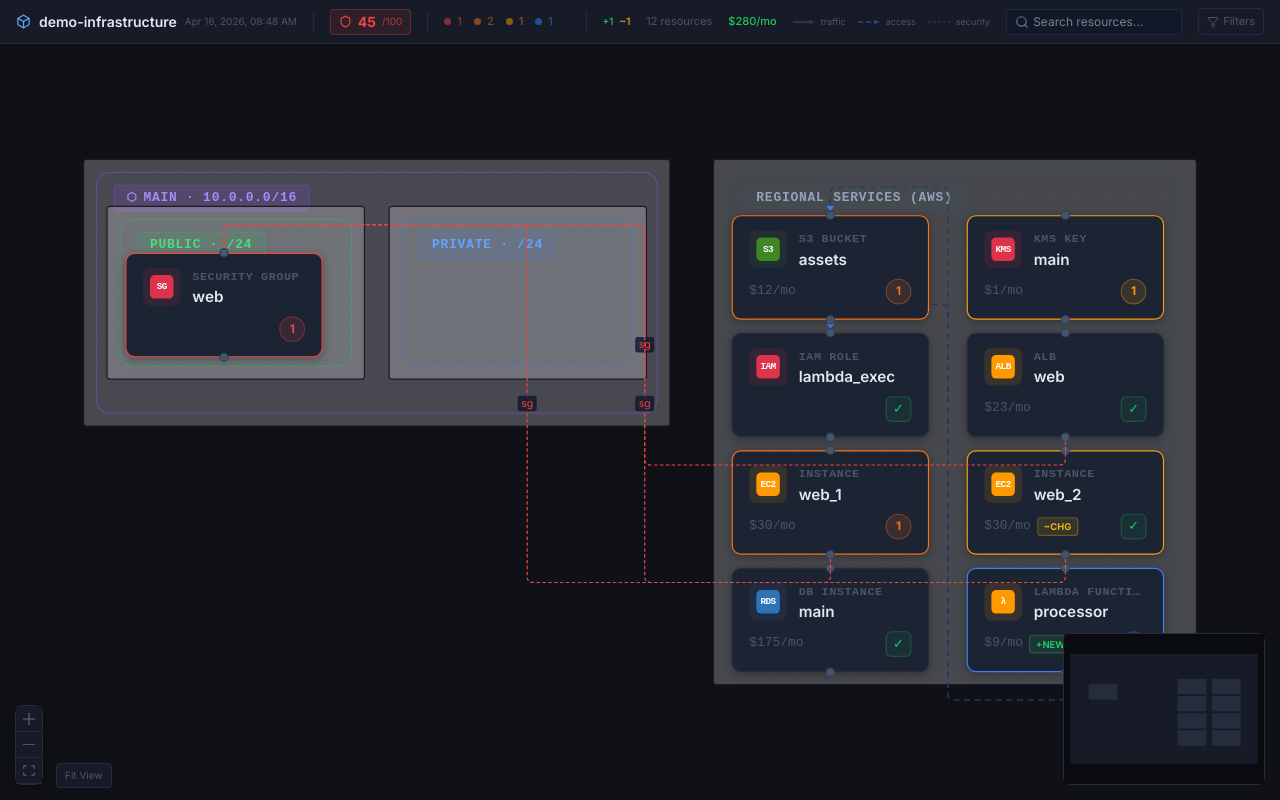
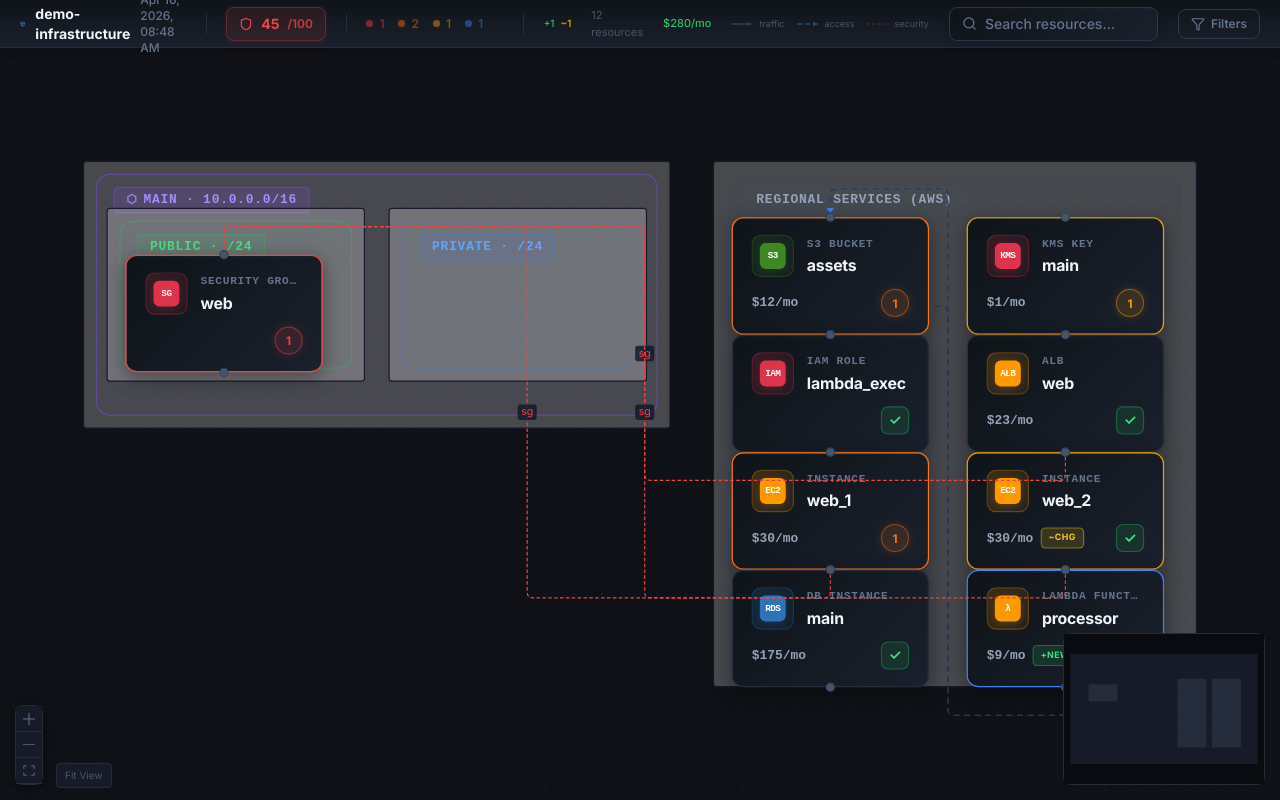
Before and after one commit to sairintechnologycom/infracanvas, a React (Vite) app in the folder viewer/: page / in a window 1280 px wide. Built offline with nearby package versions, Linux system fonts and the light colour scheme.

Commit message:
Polish viewer node and summary styling

```diff
--- a/viewer/src/components/ResourceNode.tsx
+++ b/viewer/src/components/ResourceNode.tsx
@@ -55,38 +55,39 @@ function ResourceNodeComponent({ data, selected }: ResourceNodeProps) {
 
       <div
         style={{
-          background: '#1c2333',
-          border: `1px ${isShadow ? 'dashed' : 'solid'} ${borderColor}`,
-          borderRadius: 8,
-          padding: '12px 14px',
-          opacity: isDeleted ? 0.4 : 1,
+          background: 'linear-gradient(135deg, #0f1419 0%, #1a202c 100%)',
+          border: `1.5px ${isShadow ? 'dashed' : 'solid'} ${borderColor}`,
+          borderRadius: 10,
+          padding: '14px 16px',
+          opacity: isDeleted ? 0.5 : 1,
           boxShadow: selected
-            ? `0 0 0 1px ${borderColor}, 0 4px 24px rgba(0,0,0,0.5)`
-            : '0 2px 8px rgba(0,0,0,0.3)',
-          transition: 'border-color 0.15s, box-shadow 0.15s, transform 0.15s',
+            ? `0 0 0 2px ${borderColor}66, 0 8px 32px rgba(0,0,0,0.6), inset 0 1px 2px rgba(255,255,255,0.05)`
+            : '0 4px 16px rgba(0,0,0,0.4), inset 0 1px 2px rgba(255,255,255,0.03)',
+          transition: 'all 0.2s cubic-bezier(0.4, 0, 0.2, 1)',
         }}
         onMouseEnter={e => {
-          (e.currentTarget as HTMLDivElement).style.borderColor = 'rgba(255,255,255,0.2)';
-          (e.currentTarget as HTMLDivElement).style.transform = 'translateY(-1px)';
-          (e.currentTarget as HTMLDivElement).style.boxShadow = '0 4px 24px rgba(0,0,0,0.4)';
+          (e.currentTarget as HTMLDivElement).style.borderColor = borderColor;
+          (e.currentTarget as HTMLDivElement).style.transform = 'translateY(-2px)';
+          (e.currentTarget as HTMLDivElement).style.boxShadow = `0 0 0 2px ${borderColor}66, 0 12px 40px rgba(0,0,0,0.5), inset 0 1px 2px rgba(255,255,255,0.05)`;
         }}
         onMouseLeave={e => {
           (e.currentTarget as HTMLDivElement).style.borderColor = borderColor;
           (e.currentTarget as HTMLDivElement).style.transform = 'translateY(0)';
           (e.currentTarget as HTMLDivElement).style.boxShadow = selected
-            ? `0 0 0 1px ${borderColor}, 0 4px 24px rgba(0,0,0,0.5)`
-            : '0 2px 8px rgba(0,0,0,0.3)';
+            ? `0 0 0 2px ${borderColor}66, 0 8px 32px rgba(0,0,0,0.6), inset 0 1px 2px rgba(255,255,255,0.05)`
+            : '0 4px 16px rgba(0,0,0,0.4), inset 0 1px 2px rgba(255,255,255,0.03)';
         }}
       >
         {/* Header: icon box + meta */}
-        <div style={{ display: 'flex', alignItems: 'center', gap: 10, marginBottom: 8 }}>
+        <div style={{ display: 'flex', alignItems: 'center', gap: 11, marginBottom: 10 }}>
           {/* Icon box */}
           <div
             style={{
-              width: 32,
-              height: 32,
-              borderRadius: 6,
-              background: `${svc.color}1F`,
+              width: 36,
+              height: 36,
+              borderRadius: 8,
+              background: `linear-gradient(135deg, ${svc.color}2F 0%, ${svc.color}10 100%)`,
+              border: `1px solid ${svc.color}40`,
               display: 'flex',
               alignItems: 'center',
               justifyContent: 'center',
@@ -95,18 +96,19 @@ function ResourceNodeComponent({ data, selected }: ResourceNodeProps) {
           >
             <div
               style={{
-                width: 20,
-                height: 20,
-                borderRadius: 4,
+                width: 22,
+                height: 22,
+                borderRadius: 5,
                 background: svc.color,
                 display: 'flex',
                 alignItems: 'center',
                 justifyContent: 'center',
                 fontSize: svc.label.length > 3 ? 6 : 8,
-                fontWeight: 800,
+                fontWeight: 900,
                 fontFamily: 'ui-monospace, monospace',
                 color: '#ffffff',
                 letterSpacing: '-0.5px',
+                boxShadow: `0 2px 8px ${svc.color}40`,
               }}
             >
               {svc.label}
@@ -117,13 +119,13 @@ function ResourceNodeComponent({ data, selected }: ResourceNodeProps) {
           <div style={{ minWidth: 0, flex: 1 }}>
             <div
               style={{
-                fontSize: 10,
-                fontWeight: 600,
+                fontSize: 9.5,
+                fontWeight: 700,
                 fontFamily: 'ui-monospace, monospace',
-                color: '#4a5568',
-                letterSpacing: '0.5px',
+                color: '#64748b',
+                letterSpacing: '0.6px',
                 textTransform: 'uppercase',
-                marginBottom: 2,
+                marginBottom: 3,
                 overflow: 'hidden',
                 textOverflow: 'ellipsis',
                 whiteSpace: 'nowrap',
@@ -133,13 +135,14 @@ function ResourceNodeComponent({ data, selected }: ResourceNodeProps) {
             </div>
             <div
               style={{
-                fontSize: 13,
-                fontWeight: 600,
-                color: '#e2e8f0',
+                fontSize: 13.5,
+                fontWeight: 700,
+                color: '#f1f5f9',
                 overflow: 'hidden',
                 textOverflow: 'ellipsis',
                 whiteSpace: 'nowrap',
-                lineHeight: 1.2,
+                lineHeight: 1.3,
+                letterSpacing: '-0.2px',
               }}
               title={data.id}
             >
@@ -150,13 +153,14 @@ function ResourceNodeComponent({ data, selected }: ResourceNodeProps) {
 
         {/* Footer: cost + drift + finding badge */}
         <div style={{ display: 'flex', alignItems: 'center', justifyContent: 'space-between' }}>
-          <div style={{ display: 'flex', alignItems: 'center', gap: 5 }}>
+          <div style={{ display: 'flex', alignItems: 'center', gap: 6 }}>
             {data.cost.monthly_usd > 0 && (
               <span
                 style={{
                   fontSize: 11,
                   fontFamily: 'ui-monospace, monospace',
-                  color: '#4a5568',
+                  color: '#94a3b8',
+                  fontWeight: 600,
                 }}
               >
                 ${data.cost.monthly_usd.toFixed(0)}/mo
@@ -165,13 +169,14 @@ function ResourceNodeComponent({ data, selected }: ResourceNodeProps) {
             {isNew && (
               <span
                 style={{
-                  fontSize: 8,
-                  padding: '1px 5px',
-                  borderRadius: 3,
-                  background: 'rgba(34,197,94,0.12)',
-                  color: '#22c55e',
-                  fontWeight: 700,
-                  border: '0.5px solid rgba(34,197,94,0.3)',
+                  fontSize: 7.5,
+                  padding: '2px 6px',
+                  borderRadius: 4,
+                  background: 'rgba(34,197,94,0.15)',
+                  color: '#4ade80',
+                  fontWeight: 800,
+                  border: '1px solid rgba(34,197,94,0.4)',
+                  letterSpacing: '0.3px',
                 }}
               >
                 +NEW
@@ -180,13 +185,14 @@ function ResourceNodeComponent({ data, selected }: ResourceNodeProps) {
             {isChanged && (
               <span
                 style={{
-                  fontSize: 8,
-                  padding: '1px 5px',
-                  borderRadius: 3,
-                  background: 'rgba(234,179,8,0.12)',
-                  color: '#eab308',
-                  fontWeight: 700,
-                  border: '0.5px solid rgba(234,179,8,0.3)',
+                  fontSize: 7.5,
+                  padding: '2px 6px',
+                  borderRadius: 4,
+                  background: 'rgba(250,204,21,0.15)',
+                  color: '#facc15',
+                  fontWeight: 800,
+                  border: '1px solid rgba(250,204,21,0.4)',
+                  letterSpacing: '0.3px',
                 }}
               >
                 ~CHG
@@ -198,18 +204,19 @@ function ResourceNodeComponent({ data, selected }: ResourceNodeProps) {
           {findingCount > 0 && highestSev ? (
             <div
               style={{
-                width: 22,
-                height: 22,
+                width: 24,
+                height: 24,
                 borderRadius: '50%',
-                background: `${severityColors[highestSev]}22`,
-                border: `1px solid ${severityColors[highestSev]}55`,
+                background: `${severityColors[highestSev]}25`,
+                border: `1.5px solid ${severityColors[highestSev]}66`,
                 display: 'flex',
                 alignItems: 'center',
                 justifyContent: 'center',
                 fontSize: 10,
-                fontWeight: 800,
+                fontWeight: 900,
                 color: severityColors[highestSev],
                 flexShrink: 0,
+                boxShadow: `0 0 8px ${severityColors[highestSev]}30`,
               }}
             >
               {findingCount}
@@ -217,16 +224,17 @@ function ResourceNodeComponent({ data, selected }: ResourceNodeProps) {
           ) : (
             <div
               style={{
-                width: 22,
-                height: 22,
-                borderRadius: 5,
-                background: 'rgba(34,197,94,0.08)',
-                border: '1px solid rgba(34,197,94,0.25)',
+                width: 24,
+                height: 24,
+                borderRadius: 6,
+                background: 'rgba(34,197,94,0.12)',
+                border: '1.5px solid rgba(34,197,94,0.35)',
                 display: 'flex',
                 alignItems: 'center',
                 justifyContent: 'center',
-                fontSize: 11,
-                color: '#22c55e',
+                fontSize: 12,
+                fontWeight: 800,
+                color: '#4ade80',
                 flexShrink: 0,
               }}
             >
--- a/viewer/src/components/SearchBar.tsx
+++ b/viewer/src/components/SearchBar.tsx
@@ -5,17 +5,21 @@ export function SearchBar() {
   const searchQuery = useStore(s => s.searchQuery);
   const setSearchQuery = useStore(s => s.setSearchQuery);
   return (
-    <div className="flex items-center gap-1 px-2 py-1 rounded"
-      style={{ background: '#111827', border: '1px solid #1e293b' }}>
-      <Search size={14} aria-hidden={true} style={{ color: '#64748b' }} />
+    <div className="flex items-center gap-2 px-3 py-1.5 rounded-lg transition-all"
+      style={{
+        background: 'linear-gradient(135deg, #0f1419 0%, #1a202c 100%)',
+        border: '1.5px solid #2d3748',
+        boxShadow: '0 2px 8px rgba(0,0,0,0.2), inset 0 1px 2px rgba(255,255,255,0.03)',
+      }}>
+      <Search size={15} aria-hidden={true} style={{ color: '#64748b', flexShrink: 0 }} />
       <input
         type="text"
         aria-label="Search resources"
         placeholder="Search resources..."
         value={searchQuery}
         onChange={(e) => setSearchQuery(e.target.value)}
-        className="bg-transparent text-xs outline-none"
-        style={{ color: '#e2e8f0', width: 140 }}
+        className="bg-transparent text-sm outline-none placeholder-slate-500 font-medium"
+        style={{ color: '#f1f5f9', width: 160 }}
       />
     </div>
   );
--- a/viewer/src/components/SummaryBar.tsx
+++ b/viewer/src/components/SummaryBar.tsx
@@ -35,20 +35,21 @@ export function SummaryBar() {
 
   return (
     <div
-      className="flex items-center gap-4 px-4 shrink-0 z-20"
+      className="flex items-center gap-5 px-5 shrink-0 z-20"
       style={{
-        background: '#161b27',
-        borderBottom: '1px solid #252d3d',
-        height: 44,
+        background: 'linear-gradient(180deg, #0f1419 0%, #1a202c 100%)',
+        borderBottom: '1.5px solid #252d3d',
+        height: 48,
+        boxShadow: '0 2px 8px rgba(0,0,0,0.2)',
       }}
     >
       {/* Project name */}
-      <div className="flex items-center gap-2">
-        <Box size={15} color="#60a5fa" />
-        <span className="text-sm font-semibold" style={{ color: '#e2e8f0' }}>
+      <div className="flex items-center gap-2.5">
+        <Box size={16} color="#60a5fa" />
+        <span className="text-sm font-bold" style={{ color: '#f1f5f9' }}>
           {metadata.project}
         </span>
-        <span className="text-[10px]" style={{ color: '#4a5568' }}>
+        <span className="text-xs" style={{ color: '#64748b', fontWeight: 500 }}>
           {scanDate}
         </span>
       </div>
@@ -58,24 +59,25 @@ export function SummaryBar() {
 
       {/* Score badge */}
       <div
-        className="flex items-center gap-1.5 px-2 py-0.5 rounded"
+        className="flex items-center gap-2 px-3 py-1.5 rounded-lg transition-all"
         style={{
           background: scoreBg,
-          border: `1px solid ${scoreBorder}`,
+          border: `1.5px solid ${scoreBorder}`,
+          boxShadow: `0 2px 8px ${scoreBg}`,
         }}
       >
-        <Shield size={13} color={scoreColor} />
+        <Shield size={14} color={scoreColor} />
         <span className="text-sm font-bold" style={{ color: scoreColor }}>
           {summary.score}
         </span>
-        <span className="text-[10px]" style={{ color: scoreColor, opacity: 0.7 }}>/100</span>
+        <span className="text-xs" style={{ color: scoreColor, opacity: 0.8, fontWeight: 600 }}>/100</span>
       </div>
 
       {/* Separator */}
       <div className="w-px h-5" style={{ background: '#252d3d' }} />
 
-      {/* Finding chips — dot + count, no background */}
-      <div className="flex items-center gap-3">
+      {/* Finding chips — dot + count */}
+      <div className="flex items-center gap-3.5">
         {severityOrder.map(sev => {
           const count = summary.findings[sev] ?? 0;
           const isActive = activeSeverities.includes(sev);
@@ -83,10 +85,10 @@ export function SummaryBar() {
             <button
               key={sev}
               onClick={() => toggleSeverityFilter(sev)}
-              className="flex items-center gap-1.5 text-[11px] font-medium cursor-pointer transition-opacity"
+              className="flex items-center gap-1.5 text-xs font-semibold cursor-pointer transition-all hover:opacity-100"
               style={{
                 color: severityColors[sev],
-                opacity: isActive ? 1 : 0.5,
+                opacity: isActive ? 1 : 0.45,
                 background: 'none',
                 border: 'none',
                 padding: 0,
@@ -100,6 +102,7 @@ export function SummaryBar() {
                   background: severityColors[sev],
                   display: 'inline-block',
                   flexShrink: 0,
+                  boxShadow: `0 0 6px ${severityColors[sev]}40`,
                 }}
               />
               {count}
@@ -171,14 +174,14 @@ export function SummaryBar() {
       {/* Filter toggle */}
       <button
         onClick={toggleFilterPanel}
-        className="flex items-center gap-1 px-2 py-1 rounded text-[11px] cursor-pointer transition-all"
+        className="flex items-center gap-1.5 px-3 py-1.5 rounded-lg text-xs font-semibold cursor-pointer transition-all hover:border-slate-500"
         style={{
-          background: filterPanelOpen ? '#252d3d' : 'transparent',
-          color: filterPanelOpen ? '#e2e8f0' : '#4a5568',
-          border: '1px solid #252d3d',
+          background: filterPanelOpen ? 'rgba(45,55,72,0.6)' : 'transparent',
+          color: filterPanelOpen ? '#f1f5f9' : '#64748b',
+          border: `1.5px solid ${filterPanelOpen ? '#404d5c' : '#2d3748'}`,
         }}
       >
-        <Filter size={12} />
+        <Filter size={14} />
         Filters
       </button>
     </div>
```
Also changed, not shown: 1 other file (tests, documents, lock files or other folders).
